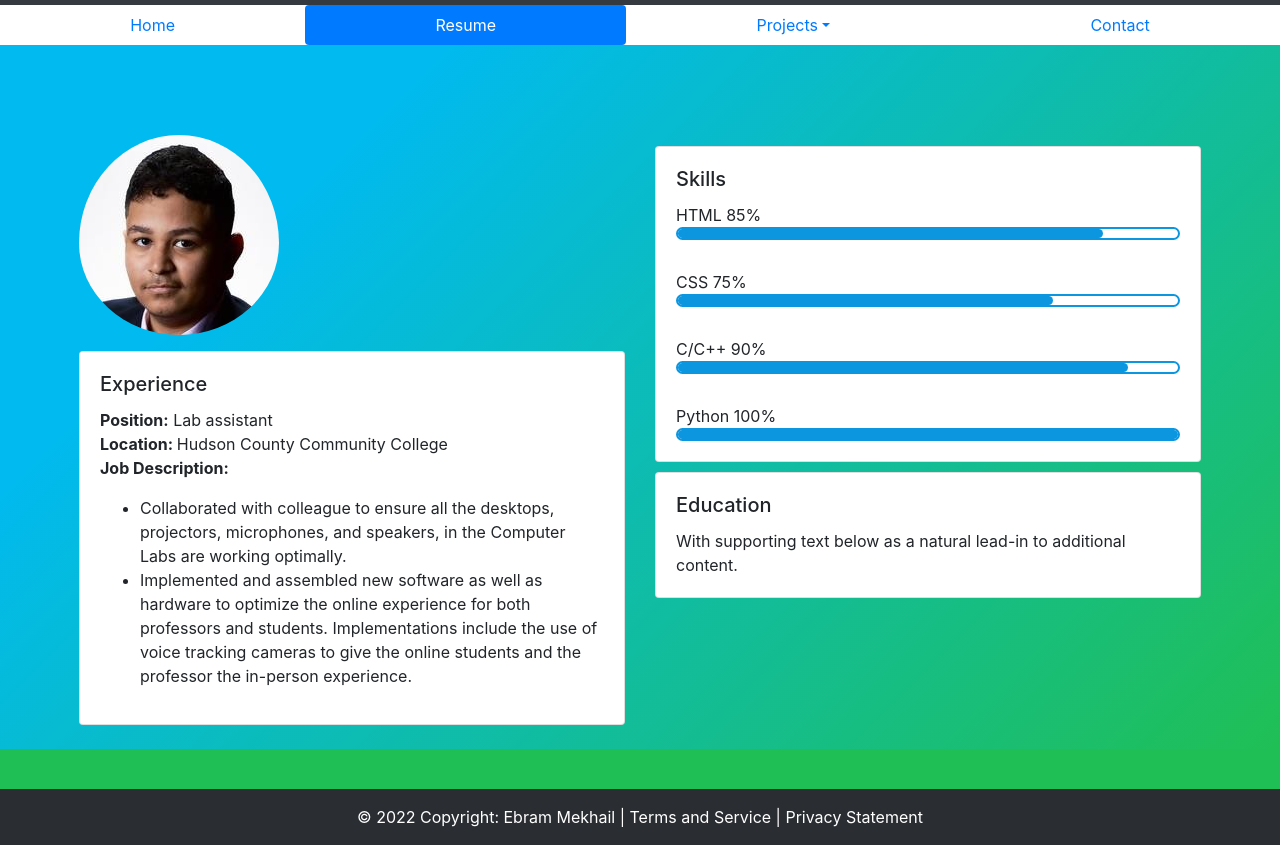
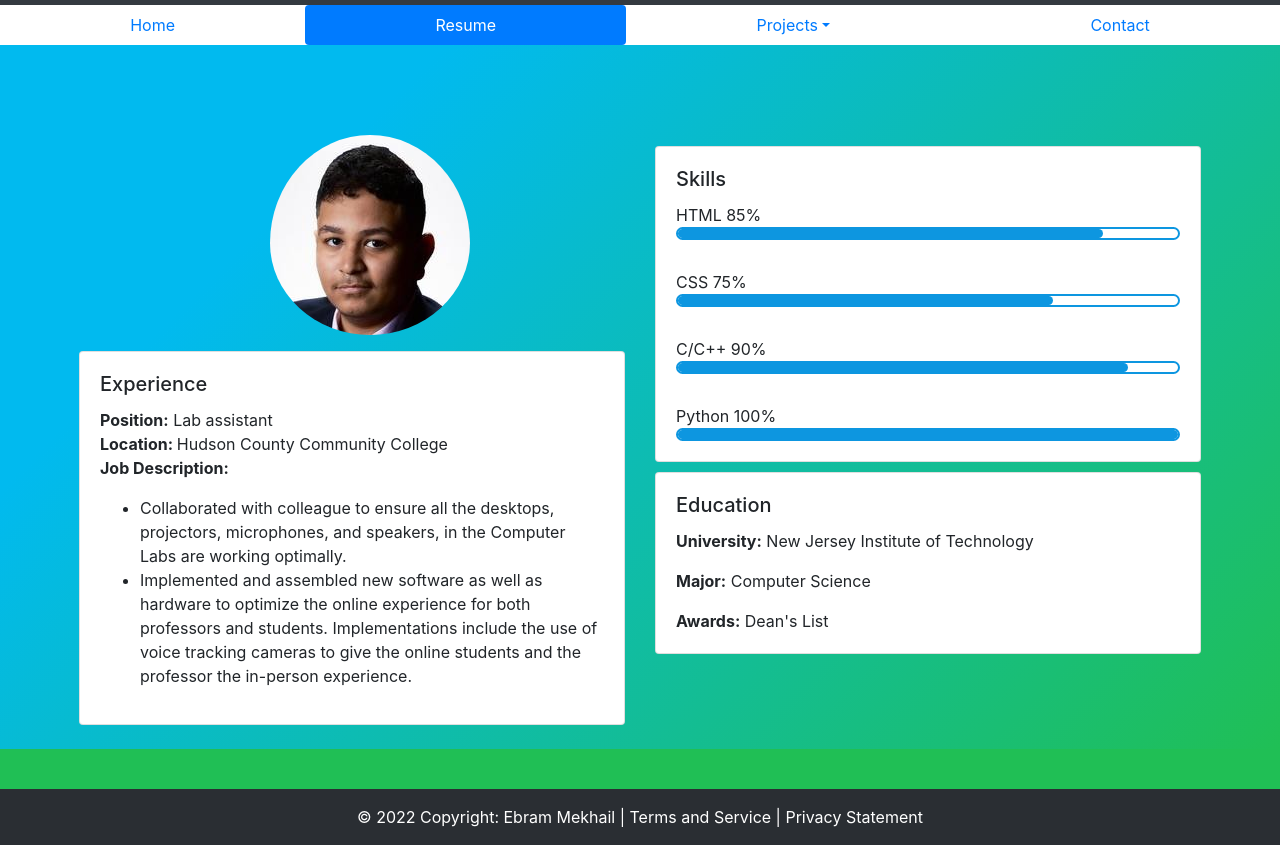
Before and after one commit to EbramMekhail/Portfolio, a plain HTML site: page resume.html in a window 1280 px wide. Shown: the part 51-896 px from the top of the page. Drawn offline with nearby package versions, Linux system fonts and the light colour scheme.

Commit message:
Fixed Photo

```diff
--- a/CSS/index.css
+++ b/CSS/index.css
@@ -119,7 +119,7 @@ input[type=submit]:hover {
   border-radius: 50%;
   justify-content: center;
   padding-bottom: 1em;
-  /* margin-left: 33%; */
+  margin-left: 35%;
 }
 
 details{
--- a/resume.html
+++ b/resume.html
@@ -124,7 +124,10 @@
             <div class="card">
               <div class="card-body">
                 <h5 class="card-title">Education</h5>
-                <p class="card-text">With supporting text below as a natural lead-in to additional content.</p>
+                <p class="card-text"> <strong>University:</strong> New Jersey Institute of Technology </p>
+                <p class="card-text"> <strong>Major:</strong> Computer Science </p>
+                <p class="card-text"> <strong>Awards:</strong> Dean's List </p>
+
               </div>
             </div>
           </div>
```
